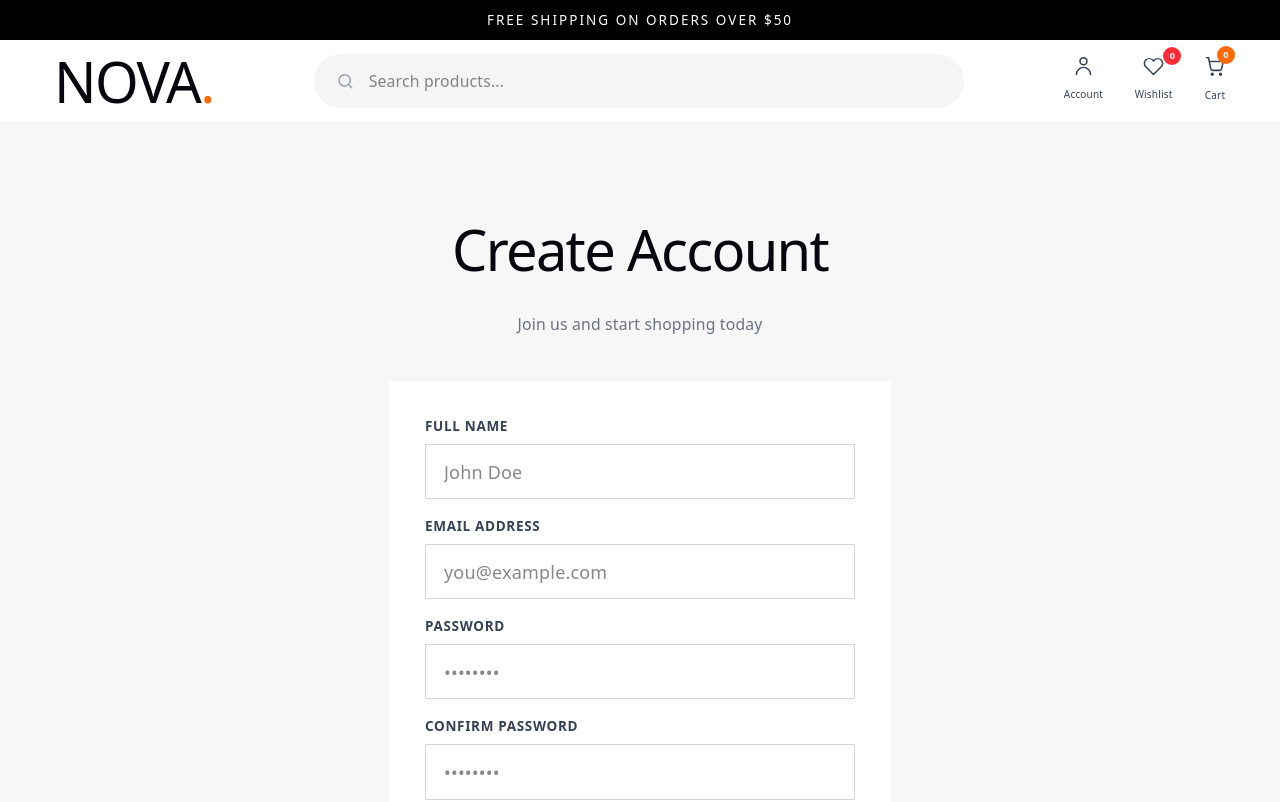
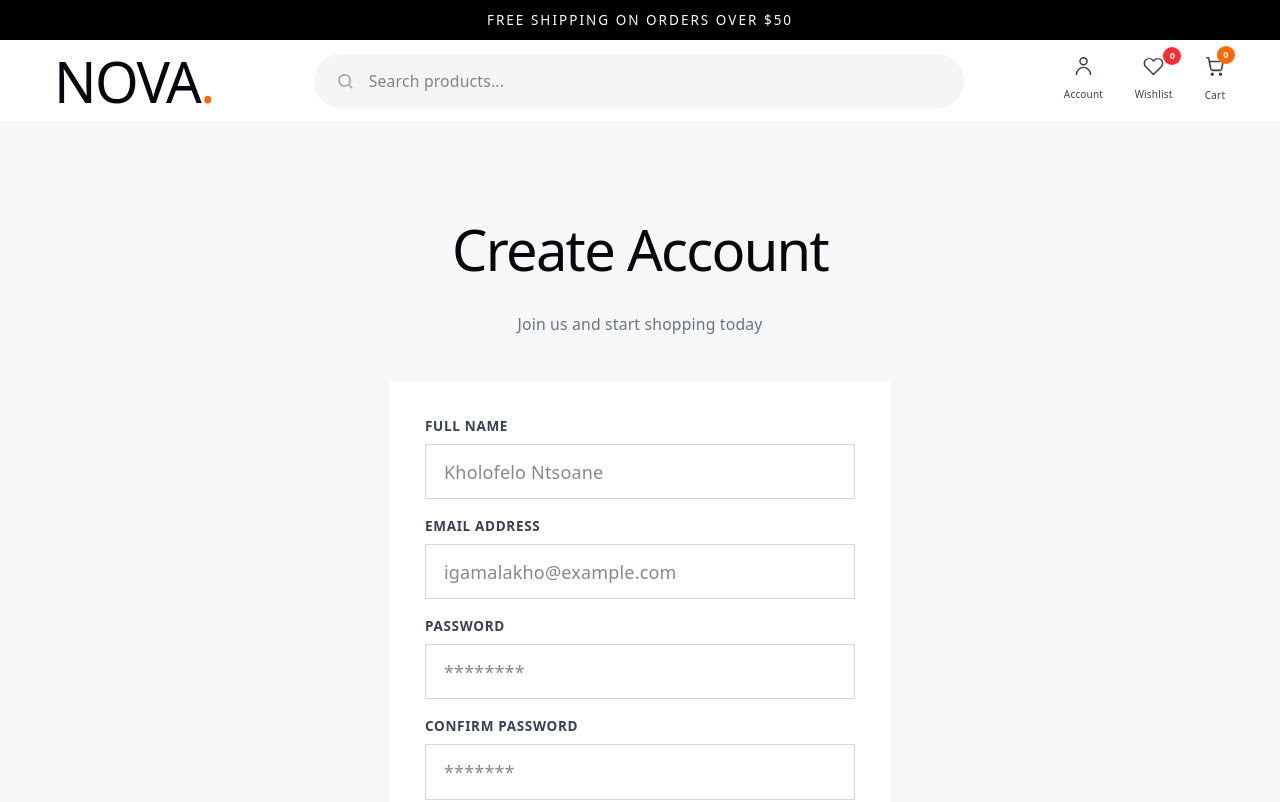
Before and after one commit to AlienAtUj/ecommerce-store, a React (Vite) app: page /signup in a window 1280 px wide. Shown: the top 802 px of the page. Built offline with nearby package versions, Linux system fonts and the light colour scheme; no server answers.

Commit message:
Ngisasebenza lapha bafethu give me time

```diff
--- a/src/pages/SignupPage.jsx
+++ b/src/pages/SignupPage.jsx
@@ -72,7 +72,7 @@ export const SignupPage = () => {
                 type="text"
                 value={name}
                 onChange={(e) => setName(e.target.value)}
-                placeholder="John Doe"
+                placeholder="Kholofelo Ntsoane"
                 required
                 className="w-full px-4 py-3 border border-gray-300 focus:outline-none focus:border-black transition-colors"
               />
@@ -88,7 +88,7 @@ export const SignupPage = () => {
                 type="email"
                 value={email}
                 onChange={(e) => setEmail(e.target.value)}
-                placeholder="you@example.com"
+                placeholder="igamalakho@example.com"
                 required
                 className="w-full px-4 py-3 border border-gray-300 focus:outline-none focus:border-black transition-colors"
               />
@@ -104,7 +104,7 @@ export const SignupPage = () => {
                 type="password"
                 value={password}
                 onChange={(e) => setPassword(e.target.value)}
-                placeholder="••••••••"
+                placeholder="********"
                 required
                 className="w-full px-4 py-3 border border-gray-300 focus:outline-none focus:border-black transition-colors"
               />
@@ -120,7 +120,7 @@ export const SignupPage = () => {
                 type="password"
                 value={confirmPassword}
                 onChange={(e) => setConfirmPassword(e.target.value)}
-                placeholder="••••••••"
+                placeholder="*******"
                 required
                 className="w-full px-4 py-3 border border-gray-300 focus:outline-none focus:border-black transition-colors"
               />
```
